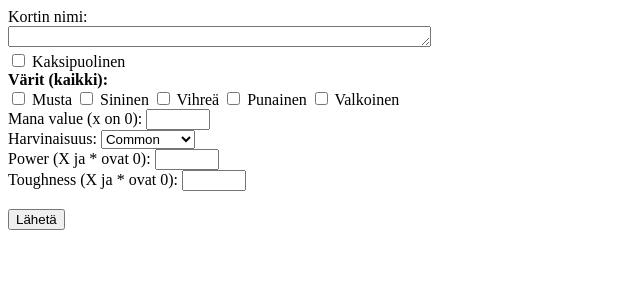
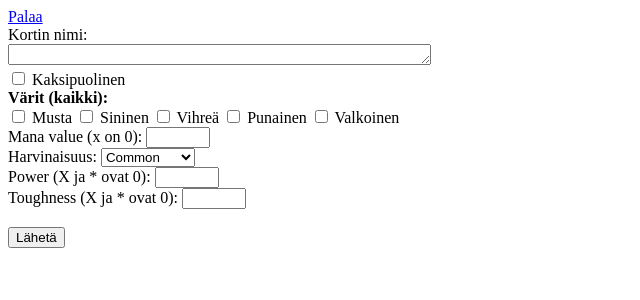
Before and after one commit to kaltionkasvatti/magic-library, a Flask app: template templates/newcard.html in a window 1280 px wide. Shown: the top 300 px of the page, without its empty margins (0-640 px from the left). Run offline with Flask 3, Linux system fonts and the light colour scheme; the template is opened without the code that fills it, so the values that code supplies are empty.

Commit message:
Added the option to return to main page from /newcard

```diff
--- a/templates/newcard.html
+++ b/templates/newcard.html
@@ -1,4 +1,7 @@
 <!DOCTYPE html>
+
+<a href="/">Palaa</a>
+
 <form action="/newcard/send " method="POST">
     Kortin nimi: <br>
     <textarea name="cardname" rows="1" cols="50"></textarea>
```
